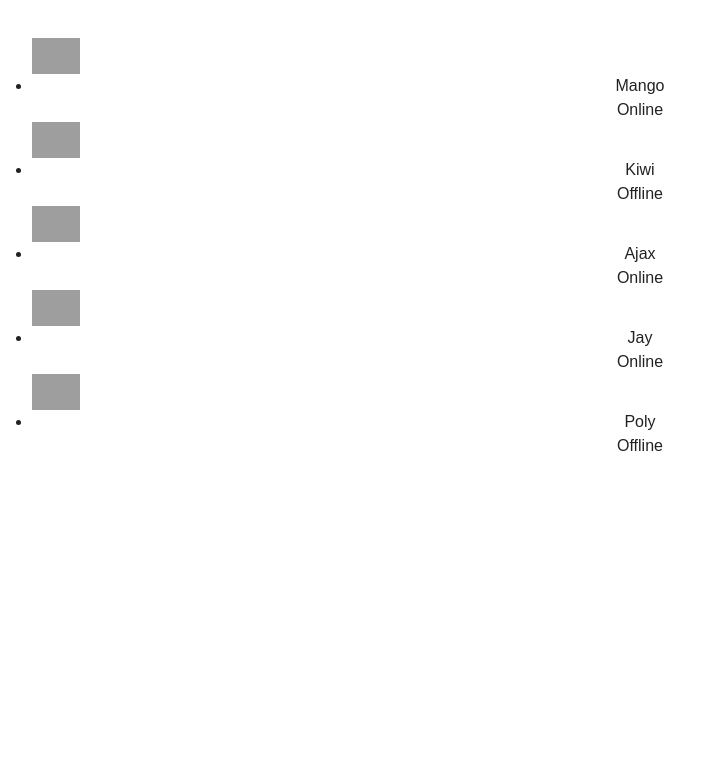
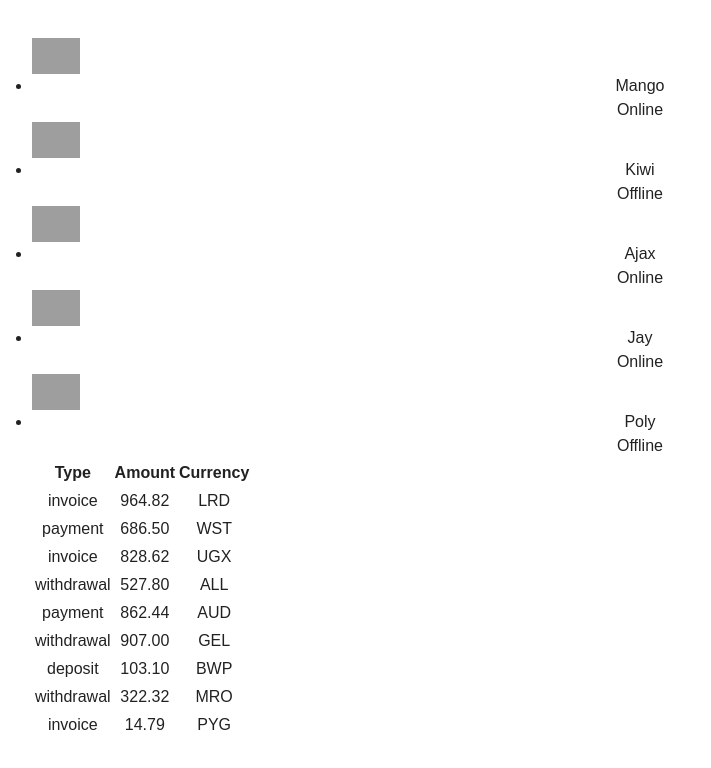
Before and after one commit to Anastassia2312/goit-react-hw-01, a React (Vite) app: page / in a window 1280 px wide. Shown: the part 628-1396 px from the top of the page, without its empty margins (0-711 px from the left). Before the commit the page ends 1118 px from the top, so only its background shows below. Built offline with nearby package versions, Linux system fonts and the light colour scheme; grey boxes are pictures that could not be loaded.

Commit message:
TransactionHistory

```diff
--- a/src/components/App.jsx
+++ b/src/components/App.jsx
@@ -1,7 +1,9 @@
 import { Profile } from "./Profile/Profile";
 import userData from "../userData.json";
 import friends from "../friends.json";
+import transactions from "../transactions.json";
 import { FriendList } from "./FriendList/FriendList";
+import { TransactionHistory } from "./TransactionHistory/TransactionHistory";
 import "./App.css";
 
 function App() {
@@ -16,6 +18,8 @@
       />
 
       <FriendList friends={friends} />
+
+      <TransactionHistory items={transactions} />
     </>
   );
 }
--- a/src/components/TransactionHistory/TransactionHistory.jsx
+++ b/src/components/TransactionHistory/TransactionHistory.jsx
@@ -0,0 +1,23 @@
+export const TransactionHistory = ({ items }) => {
+  return (
+    <table>
+      <thead>
+        <tr>
+          <th>Type</th>
+          <th>Amount</th>
+          <th>Currency</th>
+        </tr>
+      </thead>
+
+      <tbody>
+        {items.map((item) => (
+          <tr key={item.id}>
+            <td>{item.type}</td>
+            <td>{item.amount}</td>
+            <td>{item.currency}</td>
+          </tr>
+        ))}
+      </tbody>
+    </table>
+  );
+};
--- /dev/null
+++ b/src/transactions.json
@@ -0,0 +1,56 @@
+[
+  {
+    "id": "1e0700a2-5183-4291-85cc-2065a036a683",
+    "type": "invoice",
+    "amount": "964.82",
+    "currency": "LRD"
+  },
+  {
+    "id": "a30f821b-4d25-4ff0-abdd-e340b3f0dd2b",
+    "type": "payment",
+    "amount": "686.50",
+    "currency": "WST"
+  },
+  {
+    "id": "44dca67a-8e5a-4798-bf8e-b15efd4e1abd",
+    "type": "invoice",
+    "amount": "828.62",
+    "currency": "UGX"
+  },
+  {
+    "id": "ea8ed3dc-2b68-4a53-905a-53ecb0adef33",
+    "type": "withdrawal",
+    "amount": "527.80",
+    "currency": "ALL"
+  },
+  {
+    "id": "63ca02f9-d637-46b5-9237-f3b24425e029",
+    "type": "payment",
+    "amount": "862.44",
+    "currency": "AUD"
+  },
+  {
+    "id": "ed0263e8-59a5-4bf1-87e0-2bb88e53dc34",
+    "type": "withdrawal",
+    "amount": "907.00",
+    "currency": "GEL"
+  },
+  {
+    "id": "4eaab41b-b967-40ac-82ed-85fc66f646f1",
+    "type": "deposit",
+    "amount": "103.10",
+    "currency": "BWP"
+  },
+  {
+    "id": "9648a350-8469-42d5-8bf3-18090de5fe67",
+    "type": "withdrawal",
+    "amount": "322.32",
+    "currency": "MRO"
+  },
+  {
+    "id": "9c5c25fb-1a95-4b2f-8d1f-4c4426d677cc",
+    "type": "invoice",
+    "amount": "14.79",
+    "currency": "PYG"
+  }
+]
```
